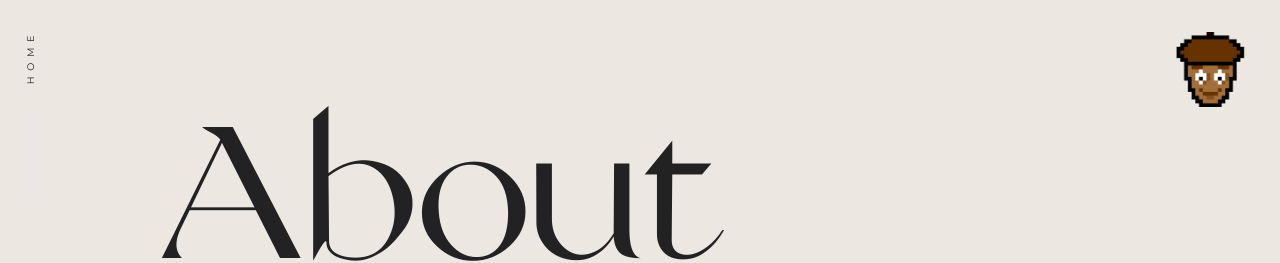
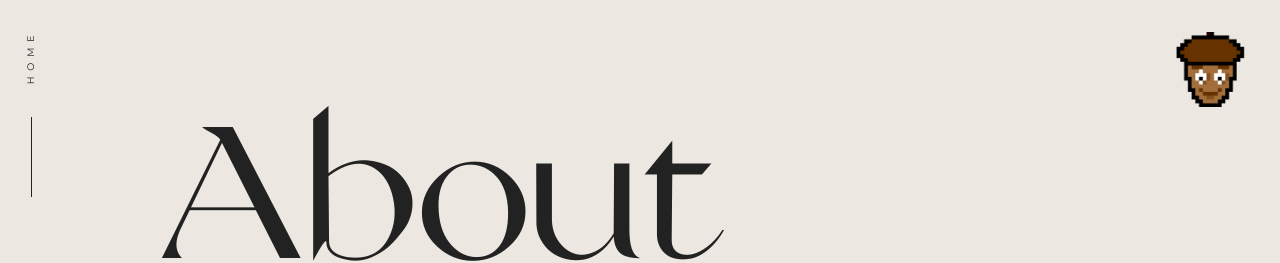
Before and after one commit to Damndaniel241/portfolio, a Vue app: page /about in a window 1280 px wide. Shown: the top 263 px of the page. Built offline with nearby package versions, Linux system fonts and the light colour scheme.

Commit message:
removed unnecessary borders

```diff
--- a/src/views/AboutView.vue
+++ b/src/views/AboutView.vue
@@ -19,7 +19,7 @@ document.body.className = 'about';
             class="absolute top-1/2 left-0 w-full h-[1px] bg-[#222222] scale-x-0 group-hover:scale-x-100 origin-center transition-transform duration-300"
           ></span>
         </RouterLink>
-        <div class="lg:h-20 lg:w-[1px] w-[2em] border bg-[#222222]" />
+        <div class="lg:h-20 lg:w-[1px] w-[2em] border lg:border-none bg-[#222222]" />
       </div>
       <span class="lg:transform lg:-rotate-90 text-sm tracking-wider"
         >&copy; / {{ currentYear }}</span
@@ -115,6 +115,10 @@ document.body.className = 'about';
 
 <style >
 
+
+.bc-reset{
+  border-color:black;
+}
 .overlay {
     position: absolute;
     top: 0;
--- a/src/views/IndexView.vue
+++ b/src/views/IndexView.vue
@@ -179,7 +179,7 @@ document.body.className = 'index';
 <style >
 
 #container-1,#container-2{
-    animation: swoosh-in 1.2s ease-out forwards;
+    animation: swoosh-in-bottom 1.2s ease-out forwards;
     background-color: #ece7e1;
     position: relative;
 
@@ -195,7 +195,7 @@ document.body.className = 'index';
   #ebere-2{
     opacity:0;
     transform: translateY(50px); /* Start from below */
-    animation: slide-in-up 1s ease forwards 1.2s; /* Bottom-to-top swoosh */
+    animation: slide-in-down 1s ease forwards 1.2s; /* Bottom-to-top swoosh */
   }
 
 
```
